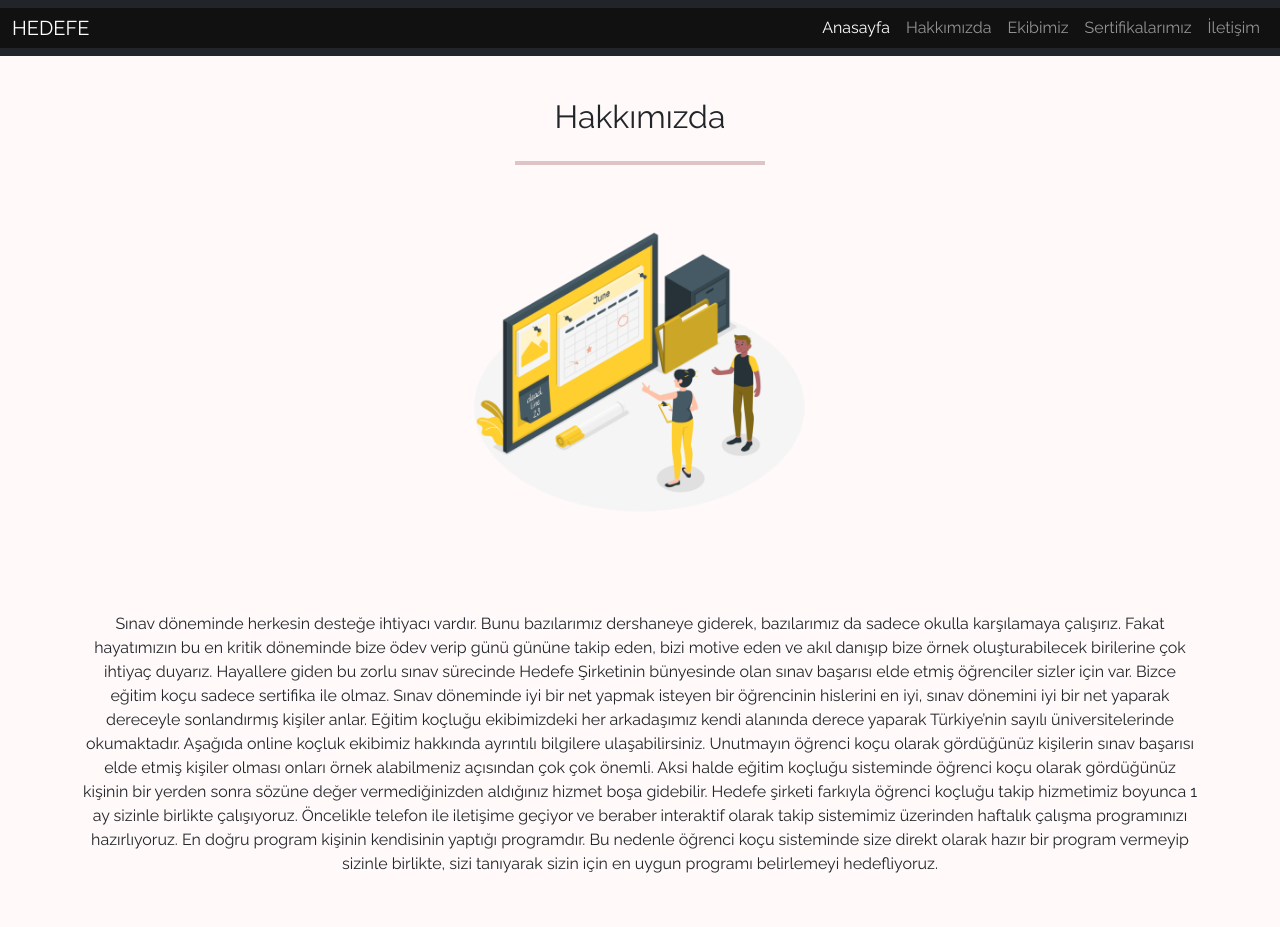
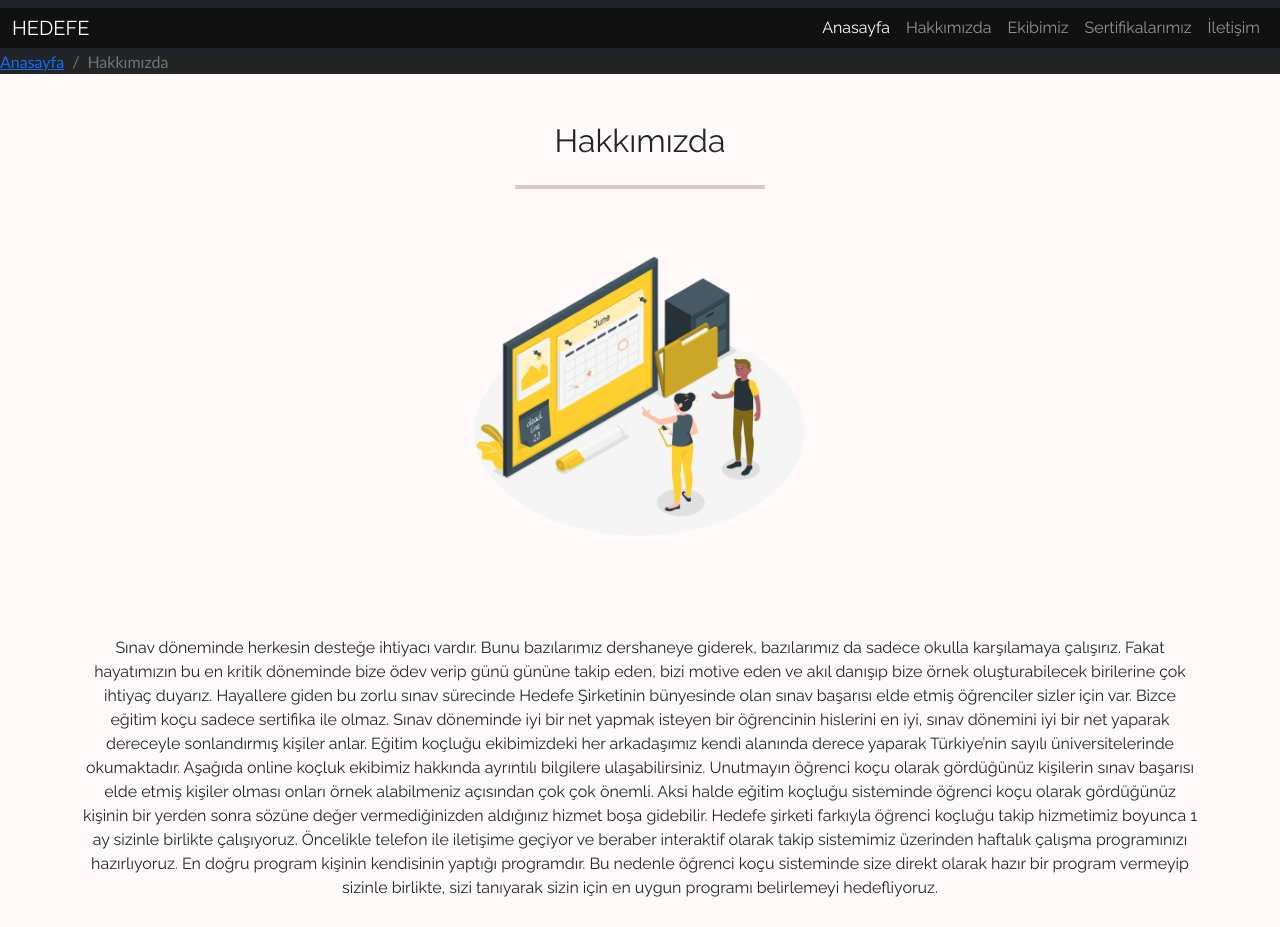
Before and after one commit to SauWebProgramming/websayfasi-Guvennn, a plain HTML site: page hakkımızda.html in a window 1280 px wide. Shown: the top 927 px of the page. Drawn offline with nearby package versions, Linux system fonts and the light colour scheme.

Commit message:
Update hakkımızda.html
breadcrumbs eklendi

```diff
--- a/hakkımızda.html
+++ b/hakkımızda.html
@@ -16,6 +16,17 @@
     <title>HEDEFE Hakkımızda</title>
   </head>
   <body>
+
+        <!--BREADCRUMBS START-->
+    <nav aria-label="breadcrumb">
+      <ol class="breadcrumb bc">
+        <li class="breadcrumb-item "><a href="index.html">Anasayfa</a></li>
+        <li class="breadcrumb-item active" aria-current="page">Hakkımızda</li>
+      </ol>
+    </nav>
+
+
+    <!--BREADCRUMBS FİNİSH-->
 
     <!-- MENÜ START-->
 
```
